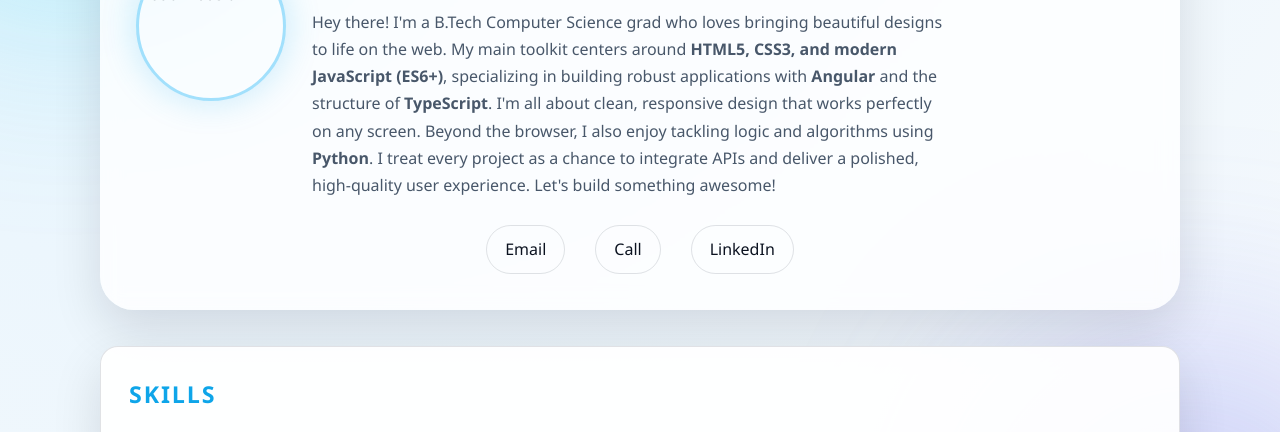
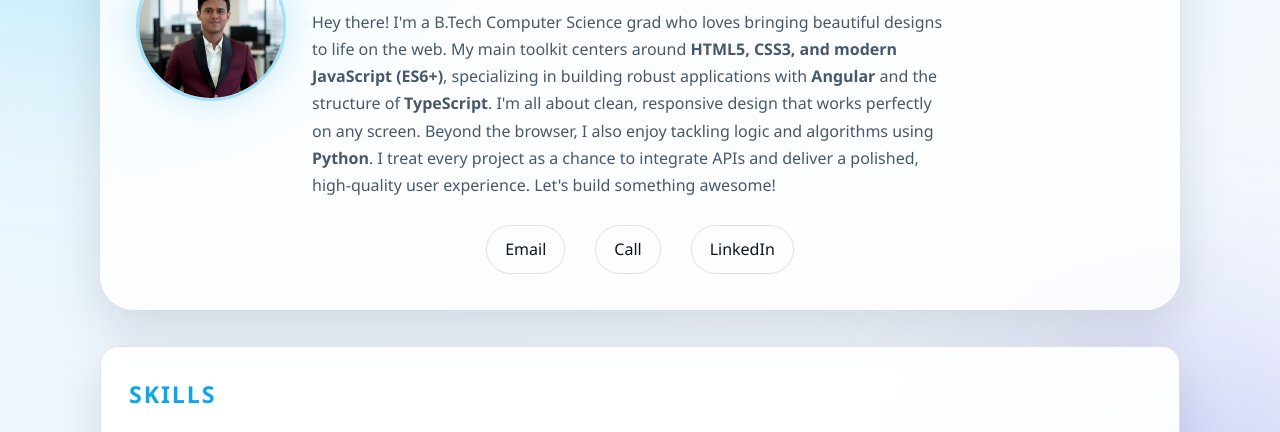
Before and after one commit to Sapphireghost07/My-Portfolio, a plain HTML site: page index.html in a window 1280 px wide. Shown: the part 216-648 px from the top of the page. Drawn offline with Linux system fonts and the light colour scheme.

Commit message:
Update index.html

```diff
--- a/index.html
+++ b/index.html
@@ -12,7 +12,7 @@
   <header>
     <div class="header-top">
       <div class="intro">
-        <img class="profile-photo" src="profile.jpg" alt="Portrait of S Abdul Baasit" data-tilt>
+        <img class="profile-photo" src="assests/profile.jpg" alt="Portrait of S Abdul Baasit" data-tilt>
         <div class="intro-text" data-tilt>
           <span class="tagline">Front-End Developer</span>
           <h1>S Abdul Baasit</h1>
```
